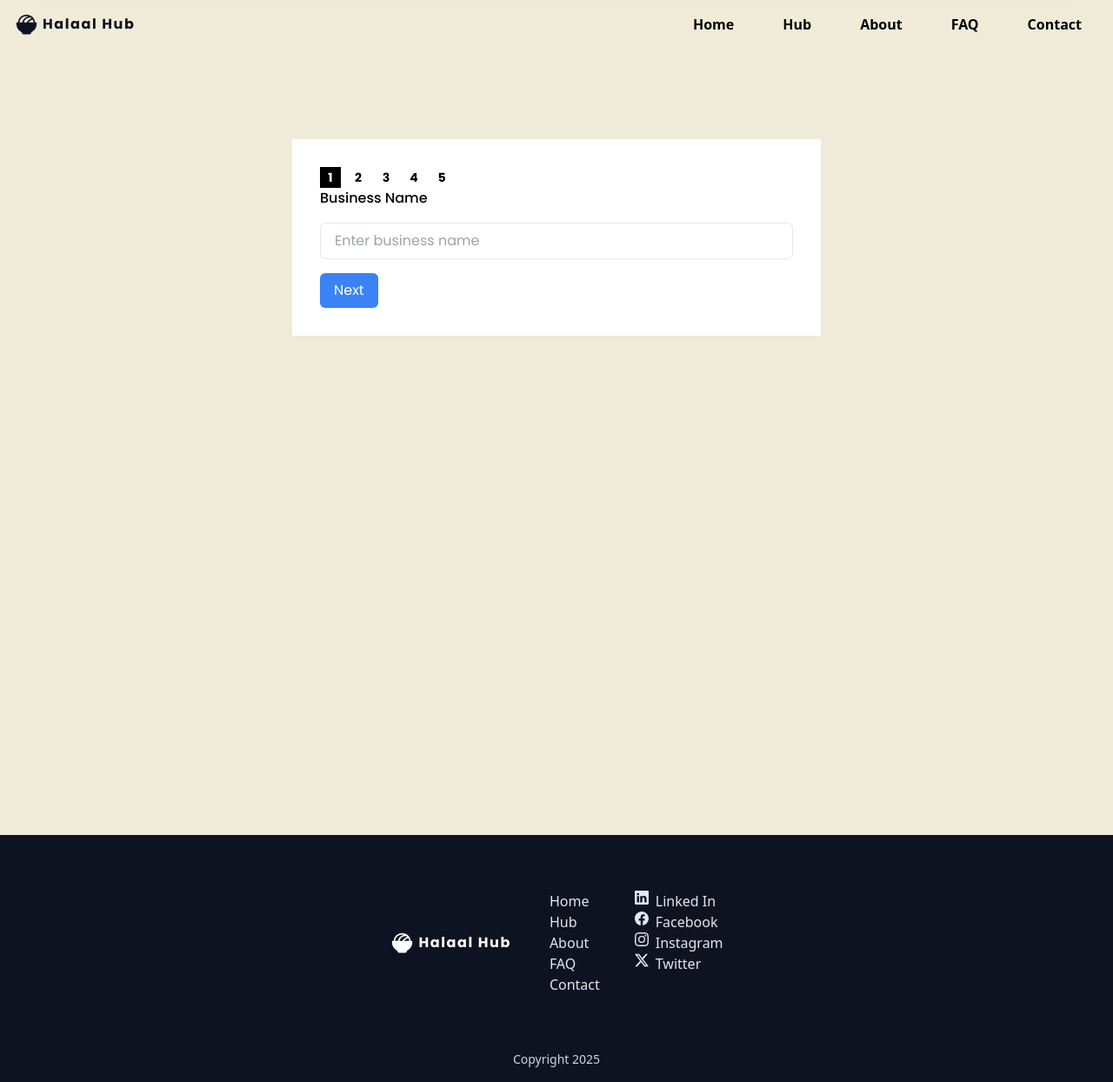
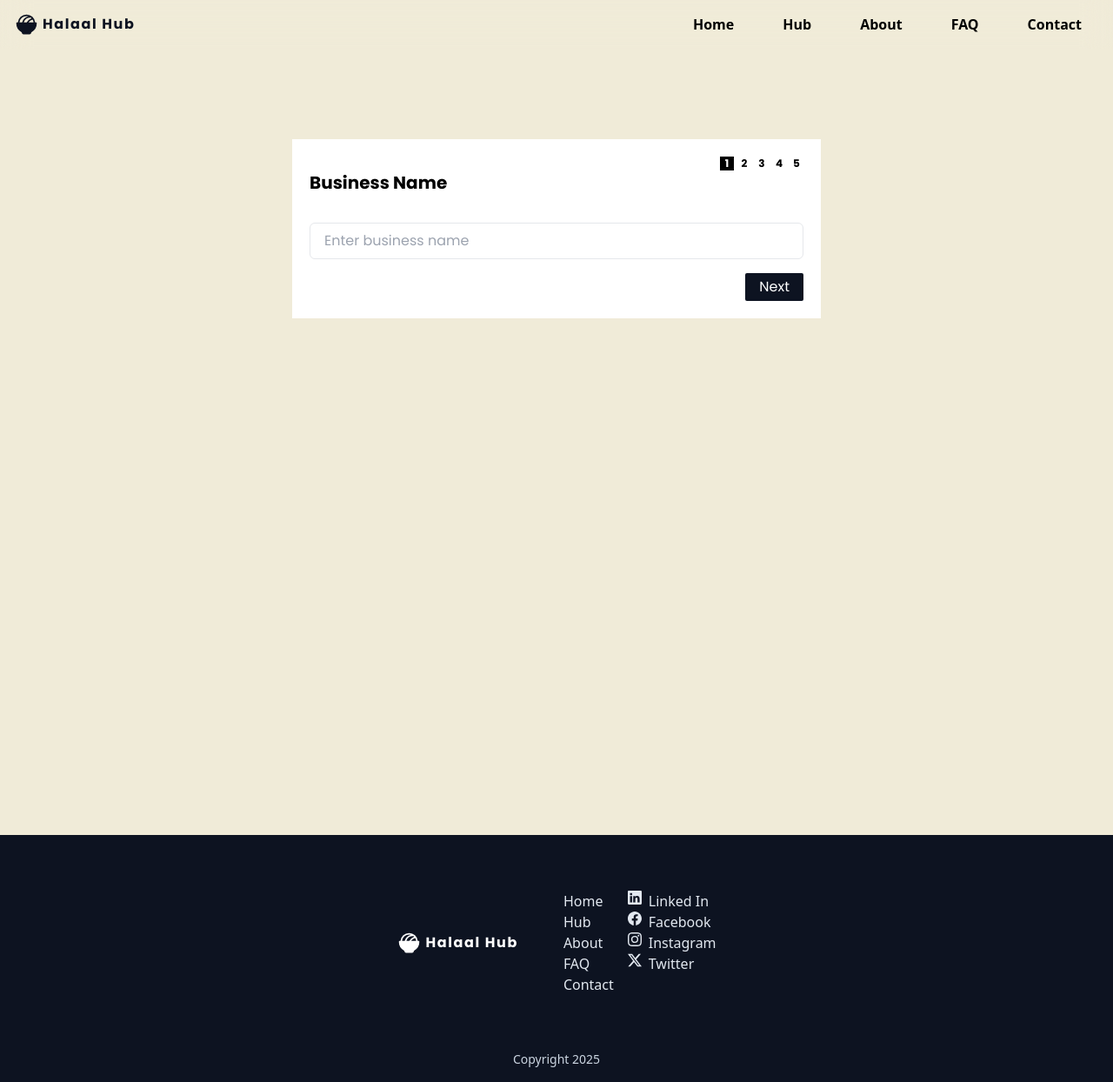
Before and after one commit to Junaidadams/halaal-hub, a React (Vite) app: page /create-listing in a window 1280 px wide. Shown: the whole page at 87% size. Built offline with nearby package versions, Linux system fonts and the light colour scheme.

Commit message:
Changes to createlisting page

```diff
--- a/src/components/Footer.jsx
+++ b/src/components/Footer.jsx
@@ -7,8 +7,9 @@ const { socials } = websiteInformation[0];
 const Footer = () => {
   return (
     <div className="bg-richBlack text-slate-200 capitalize flex flex-col">
-      <div className="flex flex-row my-16 mx-auto space-x-10">
-        <Logo color="white" />
+      <div className="flex flex-col lg:flex-row my-16 mx-auto  space-y-6 lg:space-x-12 lg:space-y-0">
+        <Logo color="white" className="mx" margin="mx-auto" />
+        <div className="flex space-x-4">
           <ul className="">
             {navigationLinks.map((link) => (
               <li key={link.key}>
@@ -27,6 +28,7 @@ const Footer = () => {
             ))}
           </ul>
         </div>
+      </div>
       <p className="mx-auto text-slate-300 text-sm font-light pb-4">
         Copyright 2025
       </p>
--- a/src/components/Logo.jsx
+++ b/src/components/Logo.jsx
@@ -1,13 +1,13 @@
 import { PiBowlFoodFill } from "react-icons/pi";
 import PropTypes from "prop-types";
 
-const Logo = ({ color }) => {
+const Logo = ({ color, margin }) => {
   return (
     <a
       href="/"
       className={`flex text-${
         !color ? "richBlack" : color
-      } font-bold tracking-widest font-poppins`}
+      } font-bold tracking-widest font-poppins ${margin}`}
     >
       <PiBowlFoodFill className="my-auto" size={29} />
       <h1 className="mx-1 my-auto">Halaal Hub</h1>
@@ -17,6 +17,7 @@ const Logo = ({ color }) => {
 
 Logo.propTypes = {
   color: PropTypes.string,
+  margin: PropTypes.string,
 };
 
 export default Logo;
--- a/src/pages/CreateListing.jsx
+++ b/src/pages/CreateListing.jsx
@@ -20,7 +20,7 @@ const CreateListing = () => {
   return (
     <div className="min-h-screen -mt-[56px] bg-eggshell flex">
       <div className="mx-auto my-20 min-h-screen w-[95%] flex flex-col">
-        <div className="flex mx-auto md:my-10 lg:my-14 xl:my-20 sm:w-2/3 xl:w-1/2 flex-col font-poppins bg-white p-8">
+        <div className="flex mx-auto md:my-10 lg:my-14 xl:my-20 w-full sm:w-2/3 xl:w-1/2 flex-col font-poppins bg-white p-5">
           <div className="flex">
             {step > 1 && (
               <div>
@@ -29,11 +29,11 @@ const CreateListing = () => {
                 </button>
               </div>
             )}
-            <div className="flex gap-2">
+            <div className="flex gap-1 ml-auto">
               {Array.from({ length: totalSteps }, (_, index) => (
                 <div
                   key={index}
-                  className={`w-6 h-6  flex items-center justify-center text-sm font-bold ${
+                  className={`w-4 h-4  flex items-center justify-center text-xs font-bold ${
                     step === index + 1 ? "bg-black text-white" : "text-black"
                   }`}
                 >
@@ -44,8 +44,8 @@ const CreateListing = () => {
           </div>
 
           {step === 1 && (
-            <div className="space-y-4">
-              <label className="block font-medium">Business Name</label>
+            <div className=" flex flex-col space-y-4 w-full">
+              <label className="text-xl font-bold mb-4">Business Name</label>
               <input
                 type="text"
                 value={formData.businessName}
@@ -64,7 +64,7 @@ const CreateListing = () => {
                     setStep(step + 1);
                   }
                 }}
-                className="bg-blue-500 text-white px-4 py-2 rounded-md"
+                className="bg-richBlack text-white px-4 py-1 ml-auto rounded-sm"
               >
                 Next
               </button>
```
Lines whose indentation alone changed are shown as unchanged.
